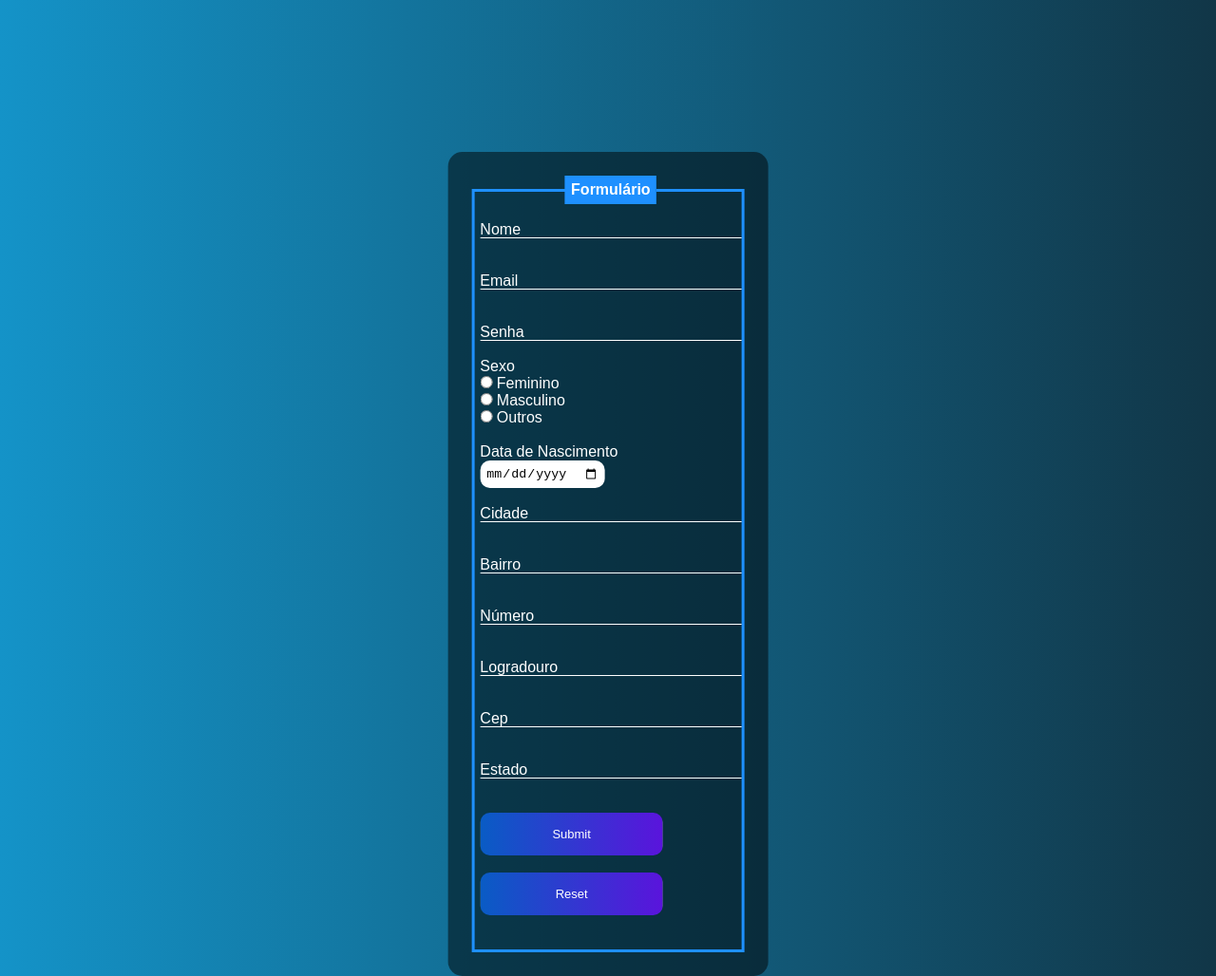
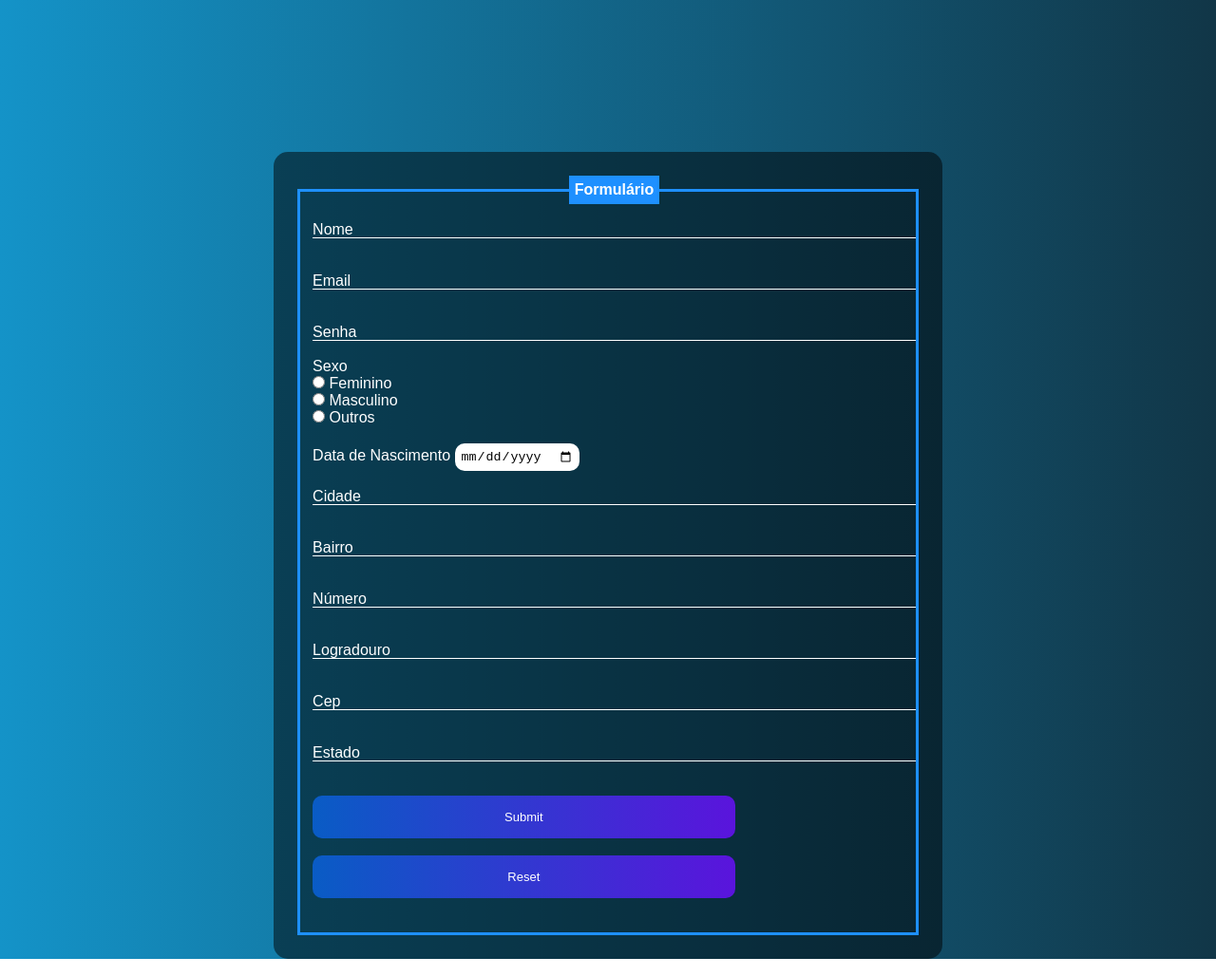
Before and after one commit to Tallia-Sousa/formulario, a plain HTML site: page index.html in a window 1280 px wide. Shown: the whole page at 95% size. Drawn offline with Linux system fonts and the light colour scheme.

Commit message:
atualizando erros

```diff
--- a/css/style.css
+++ b/css/style.css
@@ -18,12 +18,13 @@ body {
 	background-color: rgb(0, 0, 0, 0.5);
 	padding: 25px;
 	border-radius: 15px;
-	width: auto;
+	width: 55%;
 }
 fieldset {
 
 	border: 3px solid dodgerblue;
 	padding-left: 2%;
+
 
 }
 legend {
```
